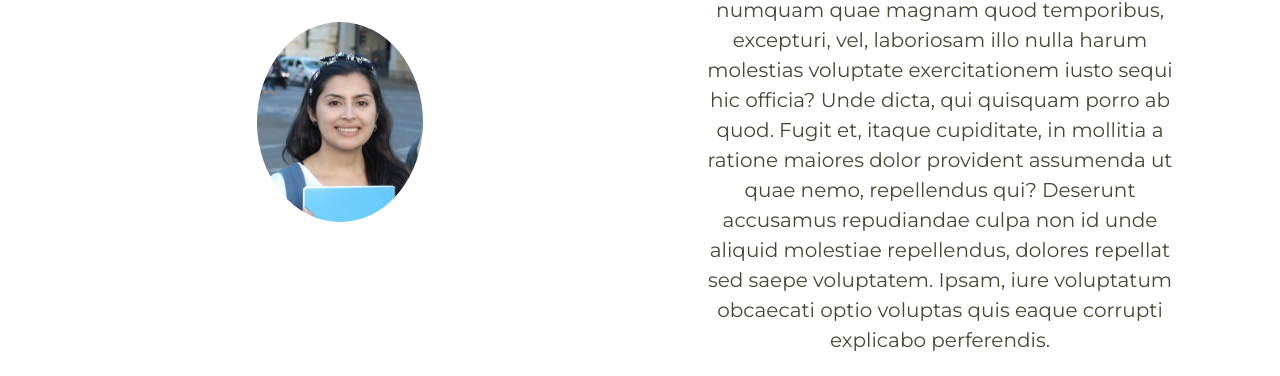
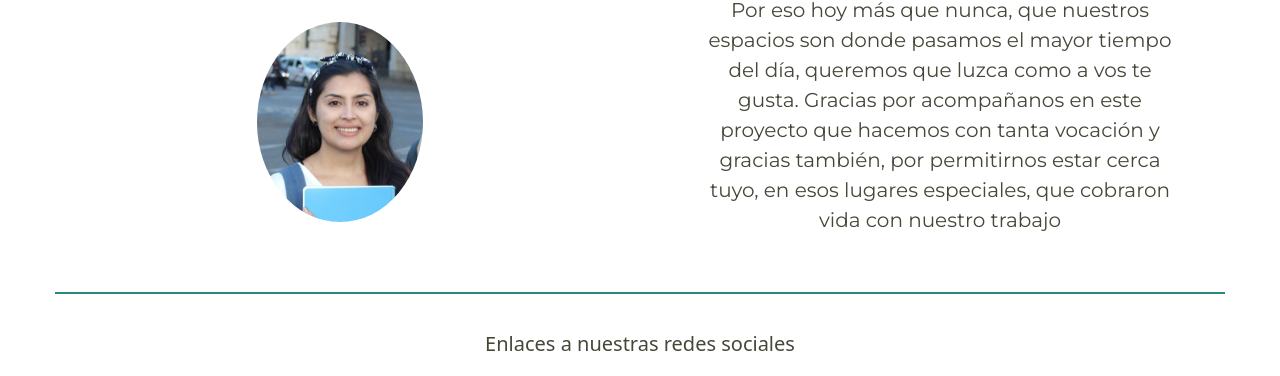
Before and after one commit to jpereyraacevedo/Petra, a website: page conocenos.html in a window 1280 px wide. Shown: the part 368-744 px from the top of the page. Drawn offline with nearby package versions, Linux system fonts and the light colour scheme.

Commit message:
Agregado de contenido a quienes somos

```diff
--- a/conocenos.html
+++ b/conocenos.html
@@ -48,7 +48,7 @@
             </div>
                 <div class="col-md-6 col-sm-12 col-6">
                     <div class="test textos">
-                    <p>Lorem ipsum dolor, sit amet consectetur adipisicing elit. Quasi minus provident adipisci numquam quae magnam quod temporibus, excepturi, vel, laboriosam illo nulla harum molestias voluptate exercitationem iusto sequi hic officia? Unde dicta, qui quisquam porro ab quod. Fugit et, itaque cupiditate, in mollitia a ratione maiores dolor provident assumenda ut quae nemo, repellendus qui? Deserunt accusamus repudiandae culpa non id unde aliquid molestiae repellendus, dolores repellat sed saepe voluptatem. Ipsam, iure voluptatum obcaecati optio voluptas quis eaque corrupti explicabo perferendis.</p>
+                    <p>Somos Petra home & design, y nuestra misión es estar presentes en cada rincón de tu hogar. Por eso hoy más que nunca, que nuestros espacios son donde pasamos el mayor tiempo del día, queremos que luzca como a vos te gusta. Gracias por acompañanos en este proyecto que hacemos con tanta vocación y gracias también, por permitirnos estar cerca tuyo, en esos lugares especiales, que cobraron vida con nuestro trabajo</p>
 
                 </div>
                 </div>
@@ -59,12 +59,13 @@
             <p>Enlaces a nuestras redes sociales</p>
             <div><a href="https://www.instagram.com" target="_blank"><img class="footer__margin" width="30" src="imagenes/instagramv.png"></a>
             <a href="https://www.facebook.com" target="_blank"><img class="footer__margin" width="30" src="imagenes/facebookv.png"></a>
-            </div><p>Todos los derechos reservados ©</p>
-              <div class=pie>
-            <form class="form-inline my-2 my-lg-0">
+            </div>  <p>Todos los derechos reservados ©</p>
+            <div class=pie>
+                <form class="form-inline my-2 my-lg-0">
       <input class="form-control mr-sm-2" type="search" placeholder="Busqueda en la web" aria-label="Search">
       <button class="btn" type="submit">Busqueda</button>
-    </form></div>
+                </form>
+            </div>
         </footer>
         </div>
     <script src="https://cdn.jsdelivr.net/npm/bootstrap@5.0.0-beta2/dist/js/bootstrap.bundle.min.js" integrity="sha384-b5kHyXgcpbZJO/tY9Ul7kGkf1S0CWuKcCD38l8YkeH8z8QjE0GmW1gYU5S9FOnJ0" crossorigin="anonymous"></script>
--- a/scss/prueba.scss
+++ b/scss/prueba.scss
@@ -1,4 +1,3 @@
-
 
 li {
     display:inline-block;
```
